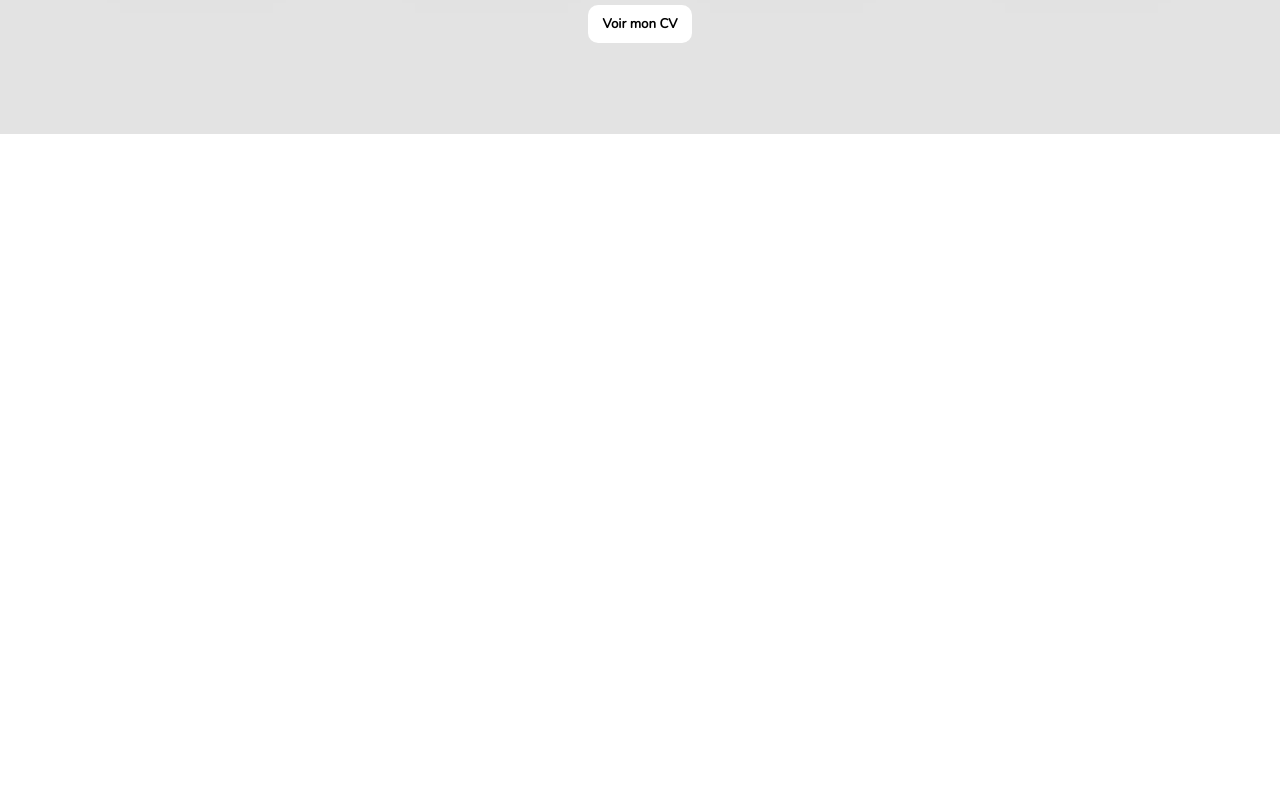
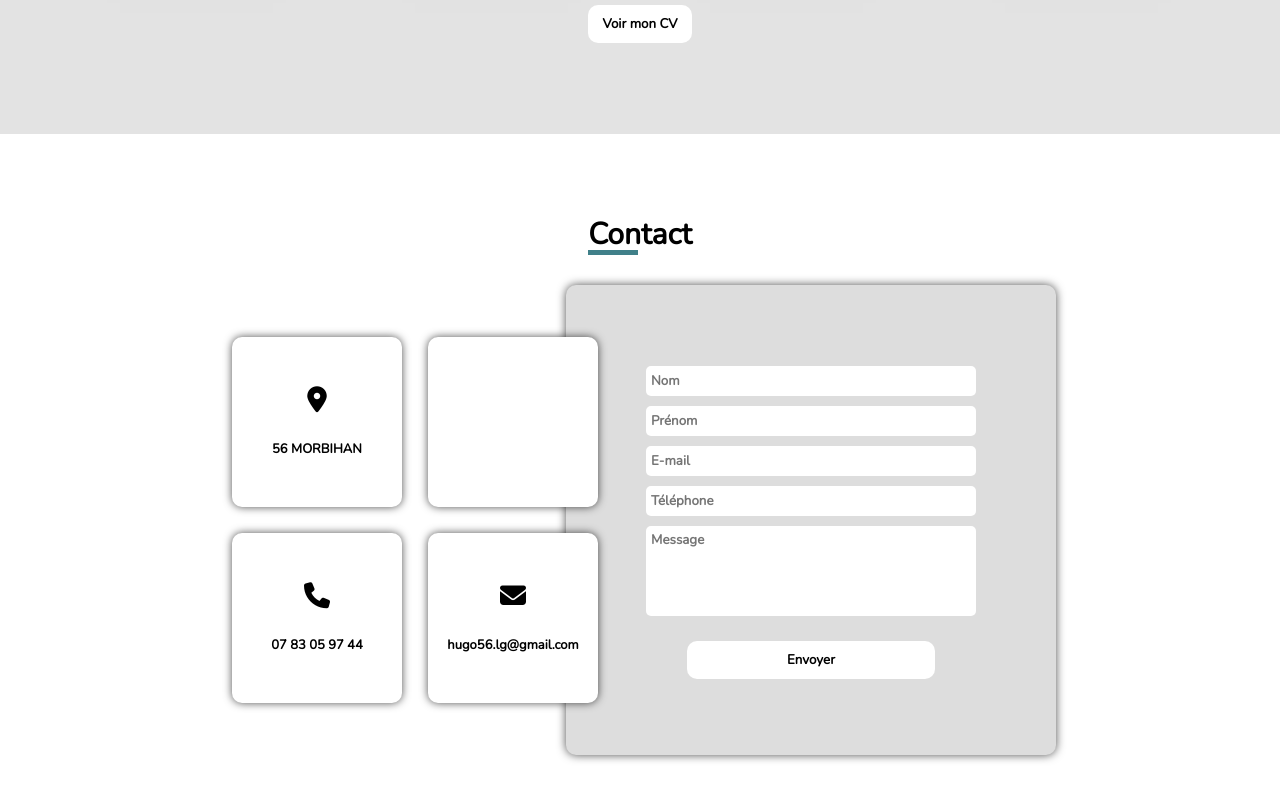
Before and after one commit to hugolgle/Mon-portfolio, a React (Vite) app: page / in a window 1280 px wide. Shown: the part 5639-6439 px from the top of the page. Before the commit the page ends 5773 px from the top, so only its background shows below. Built offline with nearby package versions, Linux system fonts and the light colour scheme; grey boxes are pictures that could not be loaded; a web font is replaced by a local one.

Commit message:
Ajout section contact

```diff
--- a/src/app.jsx
+++ b/src/app.jsx
@@ -7,6 +7,7 @@ import CareerSection from './sections/careerSection.jsx';
 import ProjectSection from './sections/projectSection.jsx';
 import XpSection from './sections/xpSection.jsx';
 import SkillsSection from './sections/skillsSection.jsx';
+import ContactSection from './sections/contactSection.jsx';
 
 function App() {
   return (
@@ -18,6 +19,7 @@ function App() {
       <ProjectSection />
       <XpSection />
       <SkillsSection />
+      <ContactSection />
       <ArrowTop />
     </div>
   );
--- /dev/null
+++ b/src/sections/contactSection.jsx
@@ -0,0 +1,52 @@
+import './contactSection.scss';
+
+import Button from '../components/button'
+
+export default function ContactSection() {
+    return (
+        <section id='contact' className="section contact">
+            <h1>Contact</h1>
+            <div className="containerContact">
+
+                <div className="containerCarres">
+
+                    <a href="https://goo.gl/maps/BqiocGLJUpzgK6oq7" className="carre" target="_blank">
+                        <p><i className="fa-sharp fa-solid fa-location-dot"></i></p>
+                        <p>56 MORBIHAN</p>
+                    </a>
+
+                    <div className="carre">
+                        <iframe
+                            src="https://www.google.com/maps/embed?pb=!1m18!1m12!1m3!1d665526.4385208865!2d-3.2535706177047827!3d47.88045745614973!2m3!1f0!2f0!3f0!3m2!1i1024!2i768!4f13.1!3m3!1m2!1s0x481022b4db31c689%3A0x30ca5cd36df2900!2sMorbihan!5e0!3m2!1sfr!2sfr!4v1664443085344!5m2!1sfr!2sfr"
+                            width="170" height="170" style={{ border: "0", borderRadius: "10px" }} allowFullScreen=""
+                            loading="lazy" referrerPolicy="no-referrer-when-downgrade"></iframe>
+                    </div>
+
+                    <a href="tel:0783059744" className="carre">
+                        <p><i className="fa-solid fa-phone"></i></p>
+                        <p>07 83 05 97 44</p>
+                    </a>
+
+
+                    <a href="mailto:hugo56.lg@gmail.com" className="carre" target="_blank">
+                        <p><i className="fa-solid fa-envelope"></i></p>
+                        <p>hugo56.lg@gmail.com</p>
+                    </a>
+
+                </div>
+
+                <div className="containerform" id="idform">
+                    <form className="leformulairecontact" method="post" action="contr_form_contact.php">
+                        <input type="text" name="nom" id="nom" placeholder="Nom" required />
+                        <input type="text" name="prenom" id="prenom" placeholder="Prénom" required />
+                        <input type="email" name="email" id="email" placeholder="E-mail" required />
+                        <input type="text" name="tel" id="tel" placeholder="Téléphone" required />
+                        <textarea name="message" placeholder="Message" required></textarea>
+                        <Button title="Envoyer" />
+                        <div className="messageetatcontact"></div>
+                    </form>
+                </div>
+            </div>
+        </section>
+    );
+}
--- /dev/null
+++ b/src/sections/contactSection.scss
@@ -0,0 +1,112 @@
+@import '../main.scss';
+
+div.containerContact {
+    display: flex;
+    flex-direction: row;
+    justify-content: center;
+    align-items: center;
+
+    div.containerCarres {
+        display: grid;
+        grid-template-columns: auto auto;
+        gap: 10px;
+        justify-content: center;
+        align-items: center;
+        margin-right: -40px;
+        z-index: 1;
+
+        div.carre,
+        a.carre {
+            display: flex;
+            flex-direction: column;
+            align-items: center;
+            justify-content: center;
+            background-color: rgb(255, 255, 255);
+            width: 170px;
+            height: 170px;
+            margin: 8px;
+            border-radius: 10px;
+            text-align: center;
+            box-shadow: 0px 0px 8px 0px rgba(0, 0, 0, 0.69);
+            transition: .4s;
+            font-size: 1.3em;
+            font-weight: 900;
+            cursor: pointer;
+            color: #000000;
+
+            &:hover {
+                background-color: $colorSecondary;
+            }
+
+            i {
+                font-size: 2em;
+            }
+
+            &:hover {
+                color: #ffffff;
+            }
+        }
+    }
+
+    div.containerform {
+        background-color: #dddddd;
+        box-shadow: 0px 0px 10px 0px rgba(0, 0, 0, 0.69);
+        width: 490px;
+        height: 470px;
+        border-radius: 10px;
+        text-align: center;
+        display: flex;
+        flex-direction: column;
+        justify-content: center;
+        align-content: center;
+        padding: 0 80px;
+
+        form {
+            margin-right: -40px;
+            display: flex;
+            flex-direction: column;
+            justify-content: center;
+            align-items: center;
+            text-align: center;
+            width: 100%;
+
+            input {
+                margin: 5px;
+                height: 30px;
+                width: 100%;
+                border: none;
+                border-radius: 5px;
+                padding: 5px;
+                outline: none;
+                /* box-shadow: 0px 0px 13px -3px rgba(0,0,0,0.9); */
+                cursor: text;
+            }
+
+            textarea {
+                margin: 5px;
+                height: 90px;
+                width: 100%;
+                border: none;
+                border-radius: 5px;
+                resize: initial;
+                padding: 5px;
+                outline: none;
+                /* box-shadow: 0px 0px 13px -3px rgba(0,0,0,0.9); */
+                cursor: text;
+            }
+
+            input::placeholder,
+            textarea::placeholder {
+                font-weight: 700;
+            }
+
+            button {
+                width: 75%;
+                margin-top: 20px;
+            }
+        }
+    }
+
+
+
+}
```
